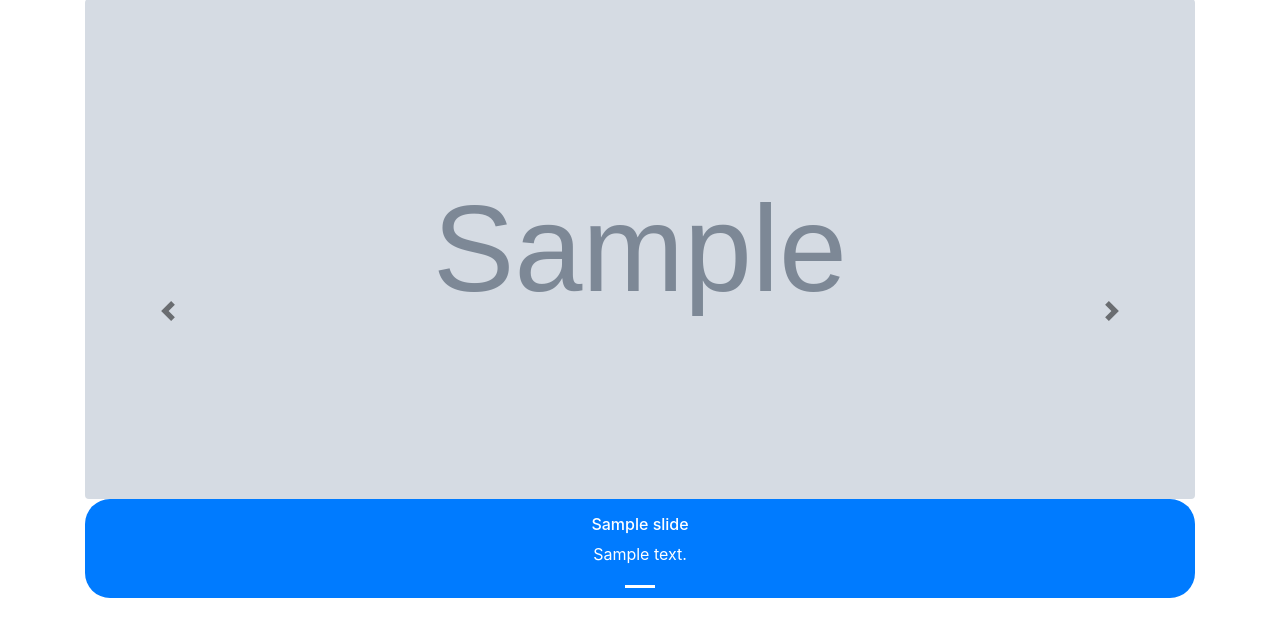
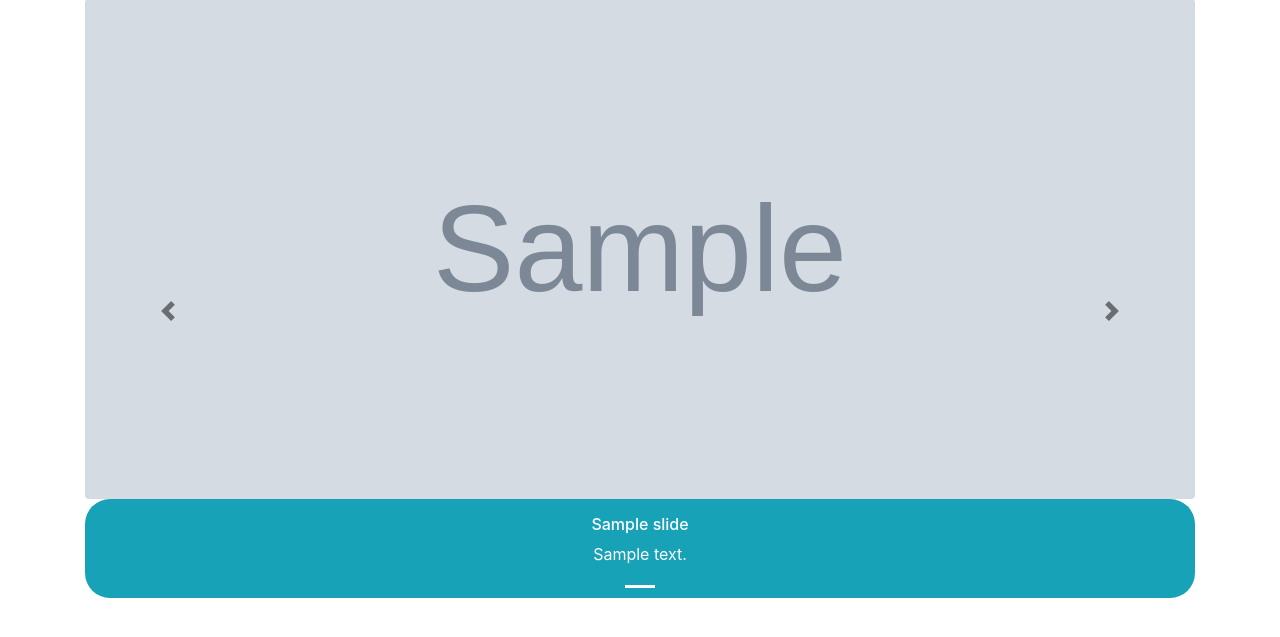
Before and after one commit to raffals/django_portfolio, a Django app: template projects/templates/projects/project_slides.html in a window 1280 px wide. Shown: the part 106-743 px from the top of the page. Run offline with Django 3.2, Linux system fonts and the light colour scheme; the template is opened without the code that fills it: most values are stand-ins (such as "Sample title", 1, 10 or a date in 2020); grey boxes marked "Sample" are stand-in pictures; some libraries are stand-ins or nearby versions.

Commit message:
Change color of carousel captions to better match slides

```diff
--- a/projects/templates/projects/project_slides.html
+++ b/projects/templates/projects/project_slides.html
@@ -28,7 +28,7 @@
       <div class="carousel-item">
 	  {% endif %}
         <img src="{% static slide.image %}" class="d-block w-100 border-success rounded" alt="{% static slide.image %}">
-        <div class="carousel-caption d-sm-block bg-primary mb-4 p-3">
+        <div class="carousel-caption d-sm-block bg-info mb-4 p-3">
           <h5>{{ slide.title }}</h5>
           <p>{{ slide.description }}</p>
         </div><!-- carousel-caption -->
```
